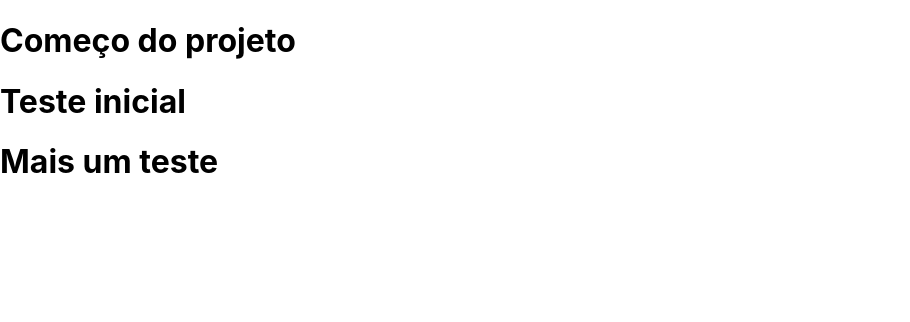
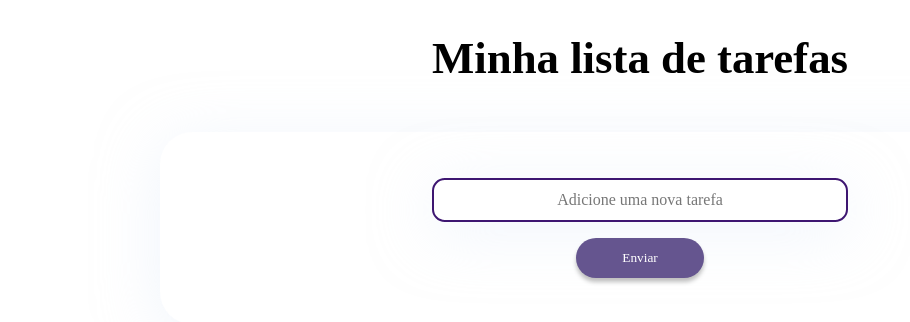
Before and after one commit to PauloJankosz/PS-WeMEDS, a React (Create React App) app in the folder Desafio/my-todo/: page / in a window 1280 px wide. Shown: the top 322 px of the page, without its empty margins (0-910 px from the left). Built offline with nearby package versions, Linux system fonts and the light colour scheme.

Commit message:
[ADD] Estilização inicial

```diff
--- a/Desafio/my-todo/src/App.css
+++ /dev/null
@@ -1,38 +0,0 @@
-.App {
-  text-align: center;
-}
-
-.App-logo {
-  height: 40vmin;
-  pointer-events: none;
-}
-
-@media (prefers-reduced-motion: no-preference) {
-  .App-logo {
-    animation: App-logo-spin infinite 20s linear;
-  }
-}
-
-.App-header {
-  background-color: #282c34;
-  min-height: 100vh;
-  display: flex;
-  flex-direction: column;
-  align-items: center;
-  justify-content: center;
-  font-size: calc(10px + 2vmin);
-  color: white;
-}
-
-.App-link {
-  color: #61dafb;
-}
-
-@keyframes App-logo-spin {
-  from {
-    transform: rotate(0deg);
-  }
-  to {
-    transform: rotate(360deg);
-  }
-}
--- a/Desafio/my-todo/src/App.jsx
+++ b/Desafio/my-todo/src/App.jsx
@@ -1,12 +1,11 @@
 import React from "react";
-
+import TodoList from "./components/TodoList";
+import "./styles/App.css";
 class App extends React.Component {
   render() {
     return (
       <div className="App">
-        <h1>Começo do projeto</h1>
-        <h1>Teste inicial</h1>
-        <h1>Mais um teste</h1>
+        <TodoList />
       </div>
     );
   }
--- /dev/null
+++ b/Desafio/my-todo/src/components/TodoList.jsx
@@ -0,0 +1,15 @@
+import "../styles/TodoList.css";
+
+const TodoList = () => (
+  <div className="container">
+    <h1>Minha lista de tarefas</h1>
+    <div className="retangulo">
+      <input className="todo-input" defaultValue="Adicione uma nova tarefa" />
+      <button className="todo-button">
+        <span class="todo-button-text">Enviar</span>
+      </button>
+    </div>
+  </div>
+);
+
+export default TodoList;
--- a/Desafio/my-todo/src/index.css
+++ /dev/null
@@ -1,13 +0,0 @@
-body {
-  margin: 0;
-  font-family: -apple-system, BlinkMacSystemFont, 'Segoe UI', 'Roboto', 'Oxygen',
-    'Ubuntu', 'Cantarell', 'Fira Sans', 'Droid Sans', 'Helvetica Neue',
-    sans-serif;
-  -webkit-font-smoothing: antialiased;
-  -moz-osx-font-smoothing: grayscale;
-}
-
-code {
-  font-family: source-code-pro, Menlo, Monaco, Consolas, 'Courier New',
-    monospace;
-}
--- a/Desafio/my-todo/src/index.js
+++ b/Desafio/my-todo/src/index.js
@@ -1,6 +1,5 @@
 import React from 'react';
 import ReactDOM from 'react-dom/client';
-import './index.css';
 import App from './App';
 import reportWebVitals from './reportWebVitals';
 
--- /dev/null
+++ b/Desafio/my-todo/src/styles/App.css
@@ -0,0 +1,20 @@
+* {
+  margin: 0;
+  box-sizing: border-box;
+}
+
+@import url("https://fonts.googleapis.com/css2?family=Poppins:wght@100;200;300;400;500;600;700;800;900&display=swap");
+
+body {
+  font-family: -apple-system, BlinkMacSystemFont, "Segoe UI", "Roboto", "Oxygen",
+    "Ubuntu", "Cantarell", "Fira Sans", "Droid Sans", "Helvetica Neue",
+    sans-serif;
+  -webkit-font-smoothing: antialiased;
+  -moz-osx-font-smoothing: grayscale;
+  background-color: "#F6F7F9";
+}
+
+code {
+  font-family: source-code-pro, Menlo, Monaco, Consolas, "Courier New",
+    monospace;
+}
--- /dev/null
+++ b/Desafio/my-todo/src/styles/TodoList.css
@@ -0,0 +1,67 @@
+h1 {
+  font-size: 2.8rem;
+  font-family: "Poppins";
+  font-weight: 700;
+}
+
+.container {
+  display: flex;
+  flex-direction: column;
+  justify-content: center;
+  align-items: center;
+  padding: 2rem;
+}
+
+.retangulo {
+  width: 60rem;
+  height: 12rem;
+  background-color: "#FFFFFF";
+  border-radius: 2rem;
+  box-shadow: 0px 10px 60px 0px #e2ecf980;
+  display: flex;
+  align-items: center;
+  justify-content: center;
+  flex-direction: column;
+  margin-top: 3rem;
+}
+
+.todo-input {
+  width: 26rem;
+  height: 2.7rem;
+  border-radius: 0.8rem;
+  border: 2px solid #3e1671;
+  box-shadow: 0px 10px 60px 0px #e2ecf980;
+  text-align: center;
+  font-family: Poppins;
+  font-weight: 400;
+  font-size: 1rem;
+  color: #777777;
+  margin-bottom: 1rem;
+}
+
+.todo-button {
+  background-color: #65558f;
+  box-shadow: 0px 4px 4px 0px #00000040;
+  border-radius: 6rem;
+  height: 2.5rem;
+  width: 8rem;
+  border: 2px solid transparent;
+}
+
+.todo-button-text {
+  font-family: Poppins;
+  color: #ffffff;
+}
+
+@media (max-width: 958px) {
+  .retangulo {
+    width: 80%;
+  }
+  .todo-input {
+    width: 80%;
+  }
+
+  h1 {
+    font-size: 1.8rem;
+  }
+}
```
Also changed, not shown: Desafio/my-todo/src/setupTests.js (deleted, +0 -5 lines), Desafio/my-todo/src/logo.svg (deleted), 1 other file (tests, documents, lock files or other folders).
